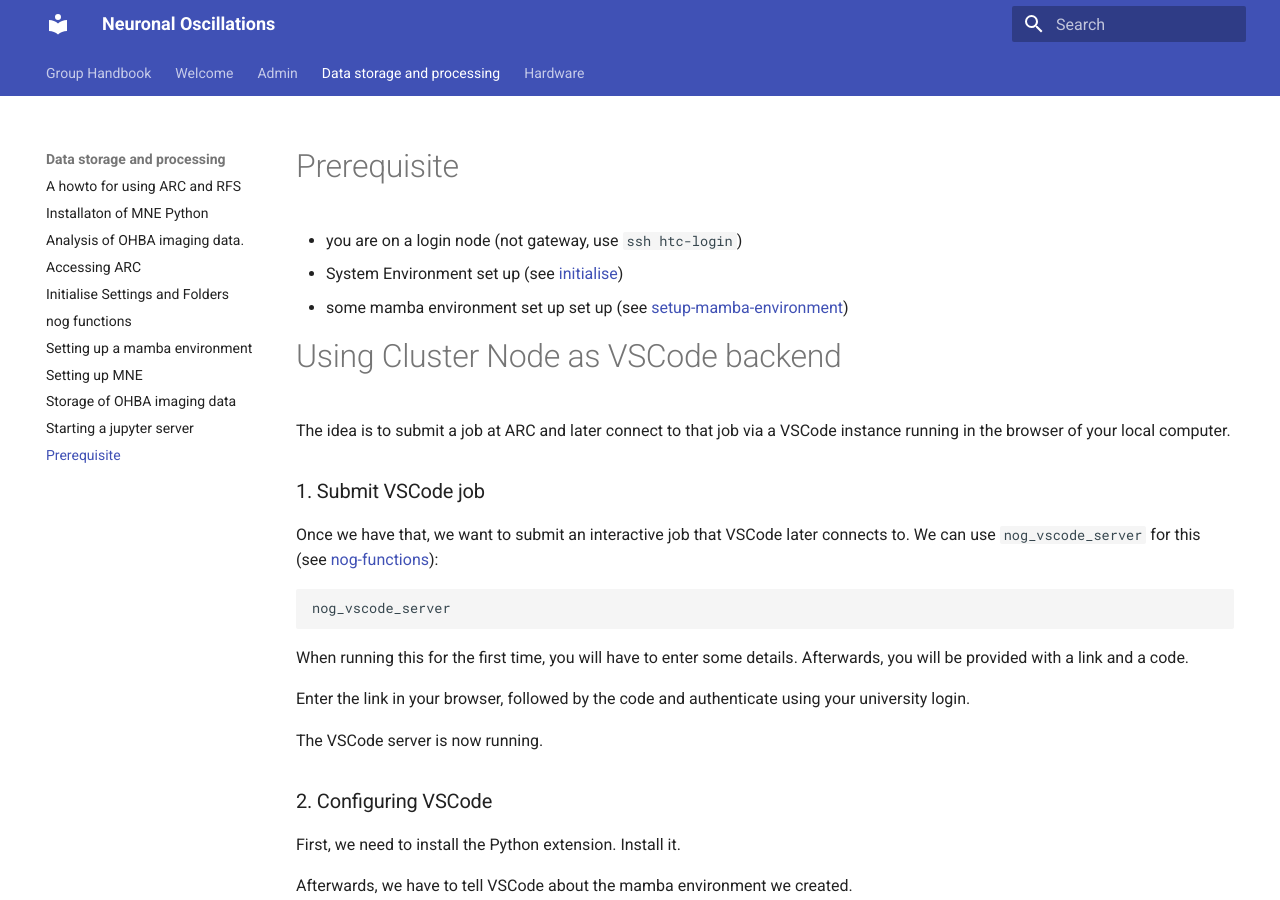
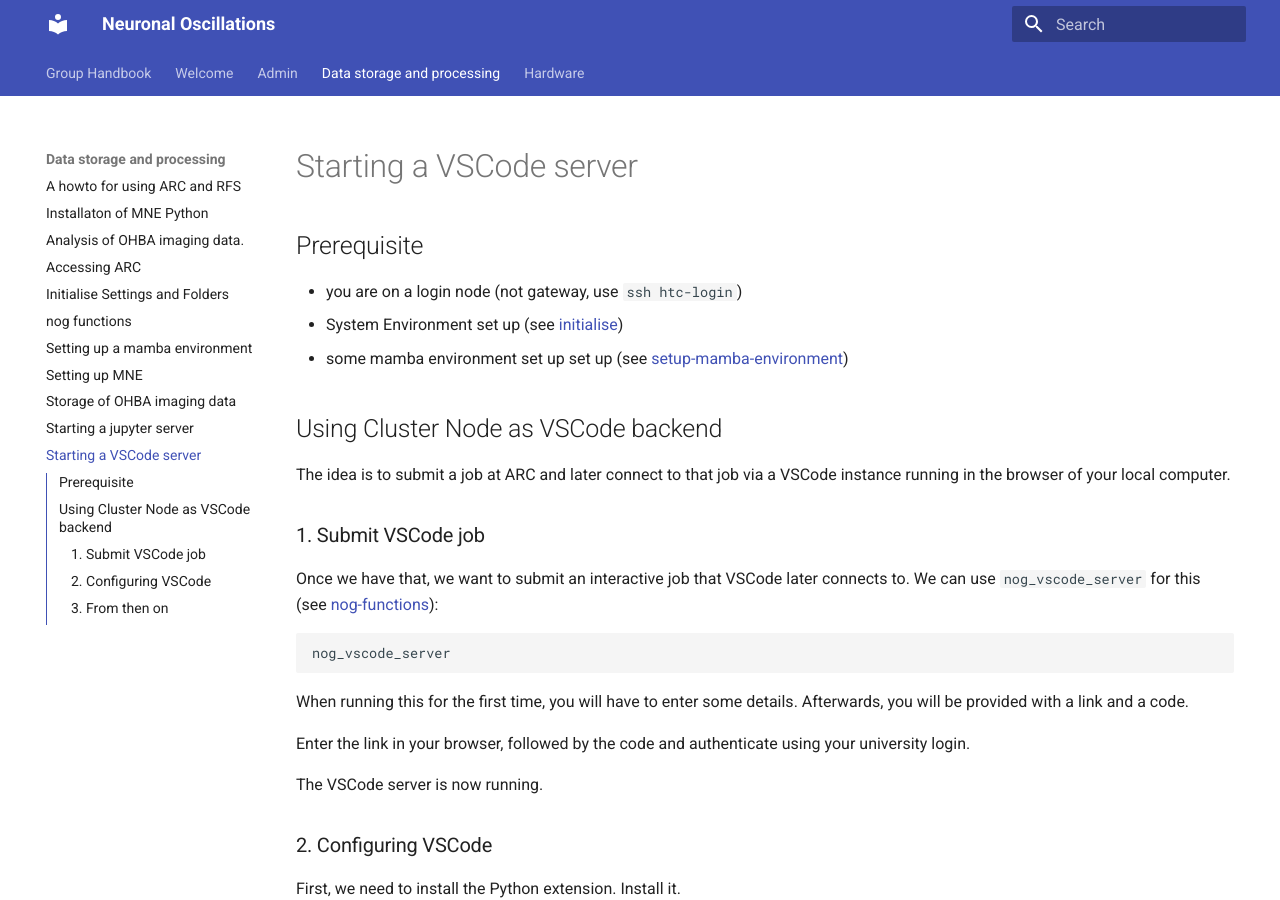
Before and after one commit to Neuronal-Oscillations/group-handbook, an MkDocs documentation site: the page built from docs/data-storage-and-processing/using-vscode.md, in a window 1280 px wide and 900 px high. Built offline with MkDocs 1.6.1 and Material for MkDocs 9.7.7, drawn with Linux system fonts in a browser that asks for light colours.

Commit message:
Update using-vscode.md

```diff
--- a/docs/data-storage-and-processing/using-vscode.md
+++ b/docs/data-storage-and-processing/using-vscode.md
@@ -1,9 +1,10 @@
-# Prerequisite
+# Starting a VSCode server
+## Prerequisite
 - you are on a login node (not gateway, use `ssh htc-login`)
 - System Environment set up (see [initialise](initialise.md))
 - some mamba environment set up set up (see [setup-mamba-environment](setup-mamba-environment.md))
 
-# Using Cluster Node as VSCode backend
+## Using Cluster Node as VSCode backend
 
 The idea is to submit a job at ARC and later connect to that job via a VSCode instance running in the browser of your local computer.
 
```
